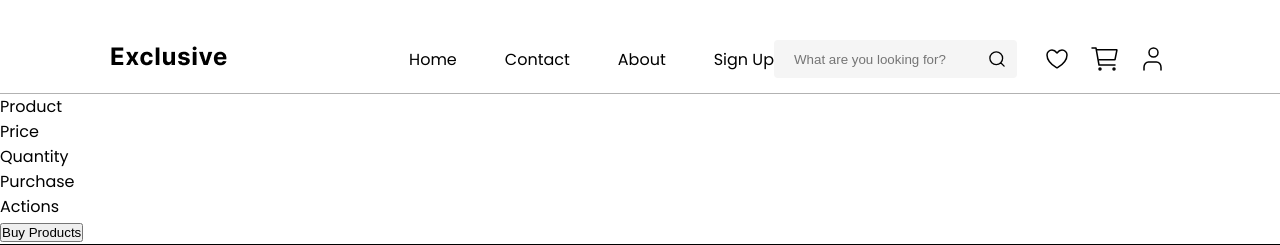
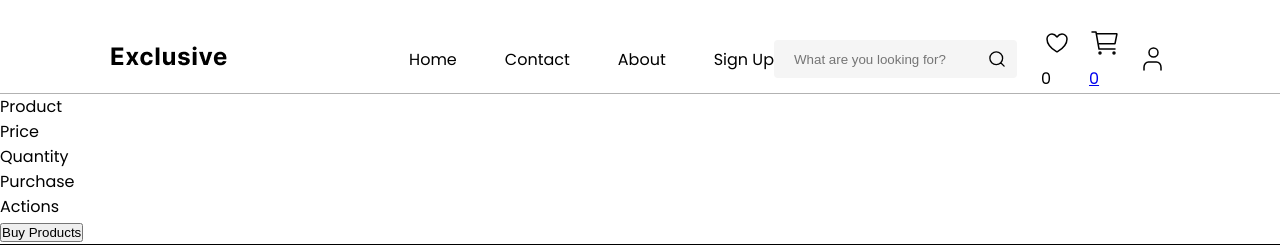
Before and after one commit to anhquan202/shopping, a PHP site: page /cart in a window 1280 px wide. Shown: the top 245 px of the page. Run offline with PHP 8.4, Linux system fonts and the light colour scheme.

Commit message:
Update file

```diff
--- a/app/views/home/content.php
+++ b/app/views/home/content.php
@@ -35,7 +35,7 @@
       <b class="label-content">Explore Our Products</b>
     </div>
     <nav class="navigation">
-      <a href="" class="btn-nav">View All Products</a>
+      <a href="products" class="btn-nav">View All Products</a>
     </nav>
   </div>
 
--- a/app/views/layout/header.php
+++ b/app/views/layout/header.php
@@ -5,7 +5,7 @@
         <img src="/shopping/assets/images/Exclusive.png" alt="" srcset="">
       </div>
       <ul class="nav">
-        <li class="nav-item"><a href="" class="nav-link">Home</a></li>
+        <li class="nav-item"><a href="/shopping" class="nav-link">Home</a></li>
         <li class="nav-item"><a href="" class="nav-link">Contact</a></li>
         <li class="nav-item"><a href="" class="nav-link">About</a></li>
         <li class="nav-item"><a href="" class="nav-link">Sign Up</a></li>
@@ -23,15 +23,25 @@
       $path = isset($_SESSION['current_path']) ? $_SESSION['current_path'] : '';
 
       $hiddenPaths = ['signup', 'login'];
-      if (in_array($path,$hiddenPaths)) {
+      if (in_array($path, $hiddenPaths)) {
         echo '';
       } else {
       ?>
-      <div class="carts">
-        <img src="/shopping/assets/icons/icon-wishlist.svg" alt="" srcset="">
-        <img src="/shopping/assets/icons/icon-cart.svg" alt="" srcset="">
-        <img src="/shopping/assets/icons/icon-user.svg" alt="" srcset="">
-      </div>
+        <div class="carts">
+          <div class="counter">
+            <img src="/shopping/assets/icons/icon-wishlist.svg" alt="" srcset="">
+            <div class="cart-icon">
+              <p class="cart-item-count" id="wishlist">0</p>
+            </div>
+          </div>
+          <a href="cart" class="counter">
+            <img src="/shopping/assets/icons/icon-cart.svg" alt="" srcset="">
+            <div class="cart-icon">
+              <p class="cart-item-count" id="shopping-cart">0</p>
+            </div>
+          </a>
+          <img src="/shopping/assets/icons/icon-user.svg" alt="" srcset="">
+        </div>
       <?php } ?>
     </div>
   </div>
--- a/app/views/layout/index.php
+++ b/app/views/layout/index.php
@@ -17,7 +17,7 @@
   </div>
   <?php require_once 'footer.php'; ?>
 
+  <script src="/shopping/dist/index.js"></script>
 </body>
-<script src="../../../js/app.js"></script>
 
 </html>
--- a/app/views/productDetail/overview-product.php
+++ b/app/views/productDetail/overview-product.php
@@ -16,7 +16,7 @@
         <button class="btn-update btn-minus">
           <img src="/shopping/assets/icons/minus-solid.svg" alt="">
         </button>
-        <input type="number" id="quantity" name="quantity" value="1" min="1" max="<?= $productById['stock'] ?>" step="1">
+        <input type="number" class="quantity" name="quantity" value="1" min="1" max="<?= $productById['stock'] ?>" step="1">
         <button class="btn-update btn-plus">
           <img src="/shopping/assets/icons/plus-solid.svg" alt="">
         </button>
```
